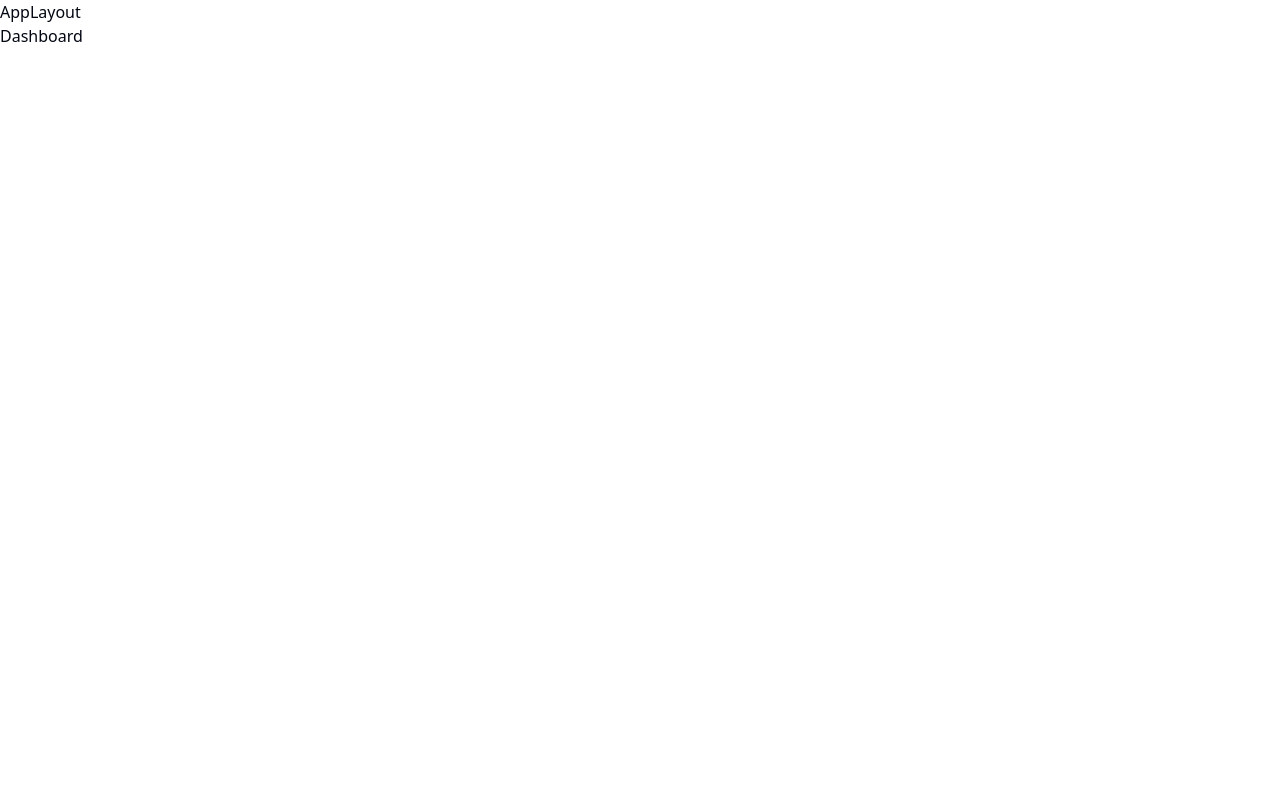
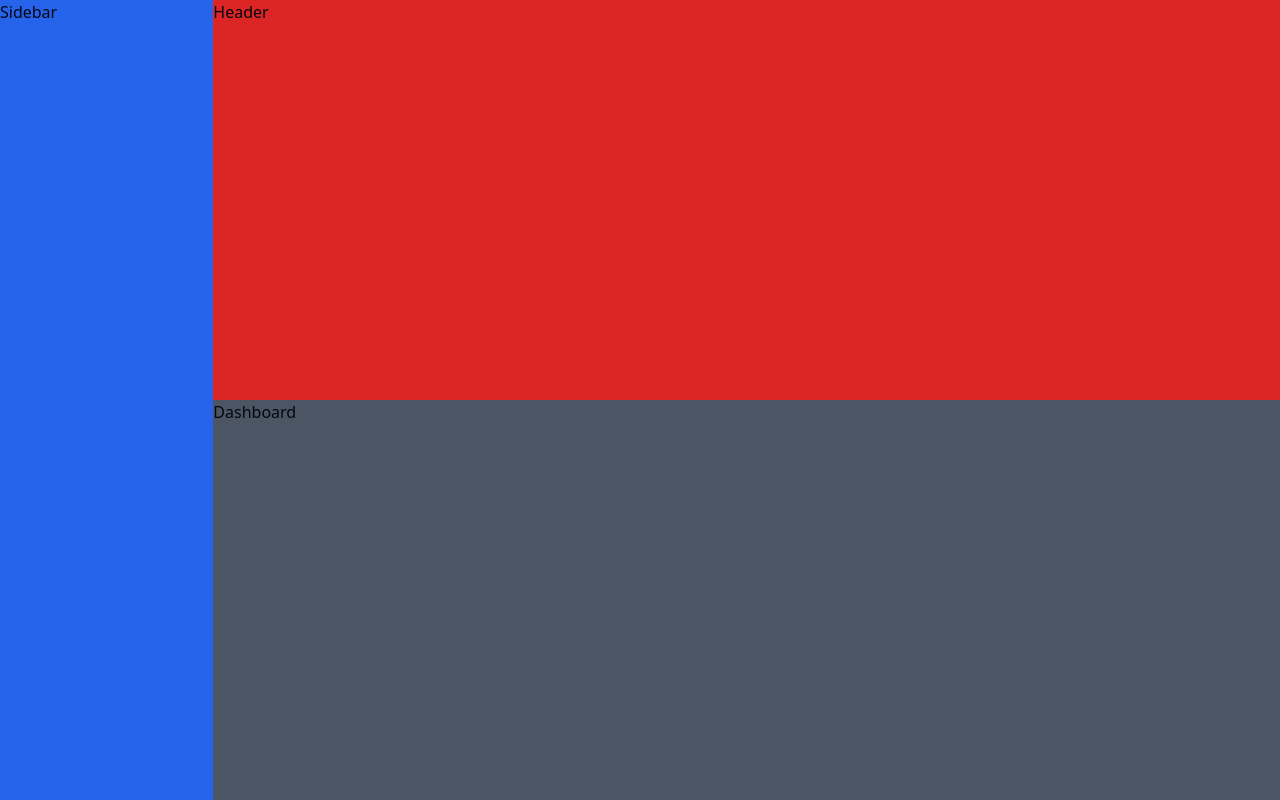
Before and after one commit to amittam104/Pai, a React (Vite) app: page /Dashboard in a window 1280 px wide. Built offline with nearby package versions, Linux system fonts and the light colour scheme.

Commit message:
chore: setup app grid layout

```diff
--- a/src/ui/AppLayout.jsx
+++ b/src/ui/AppLayout.jsx
@@ -1,11 +1,16 @@
 import { Outlet } from "react-router-dom";
+import Header from "./Header";
+import Sidebar from "./Sidebar";
 
 function AppLayout() {
   return (
-    <>
-      <div>AppLayout</div>
-      <Outlet />
-    </>
+    <div className="grid grid-rows-2 grid-cols-6 h-screen">
+      <Sidebar />
+      <Header />
+      <main className="bg-gray-600 col-span-5">
+        <Outlet />
+      </main>
+    </div>
   );
 }
 
--- /dev/null
+++ b/src/ui/Header.jsx
@@ -0,0 +1,5 @@
+function Header() {
+  return <header className="bg-red-600 col-span-5">Header</header>;
+}
+
+export default Header;
--- /dev/null
+++ b/src/ui/Sidebar.jsx
@@ -0,0 +1,5 @@
+function Sidebar() {
+  return <aside className="bg-blue-600 row-span-2 col-span-1 ">Sidebar</aside>;
+}
+
+export default Sidebar;
```
